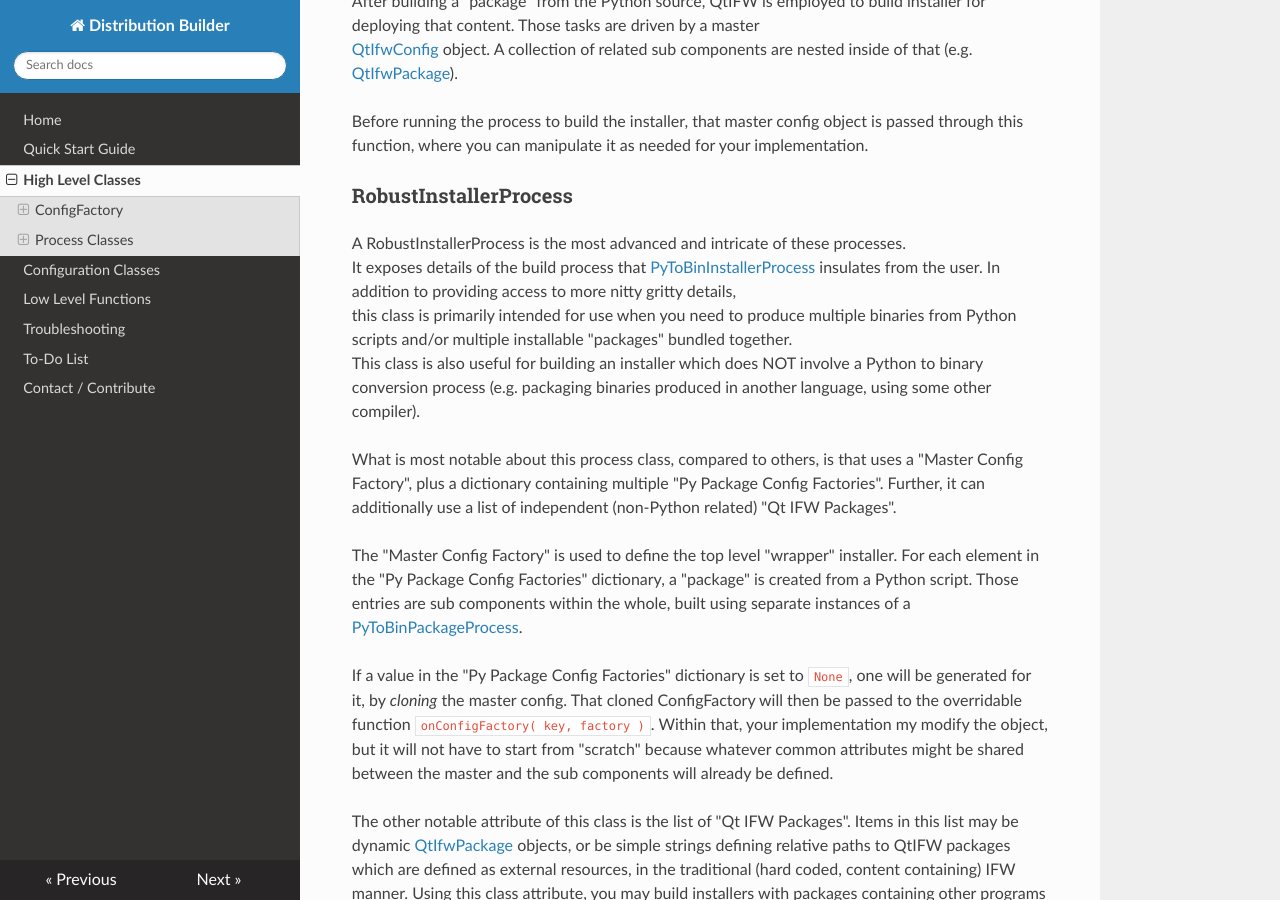
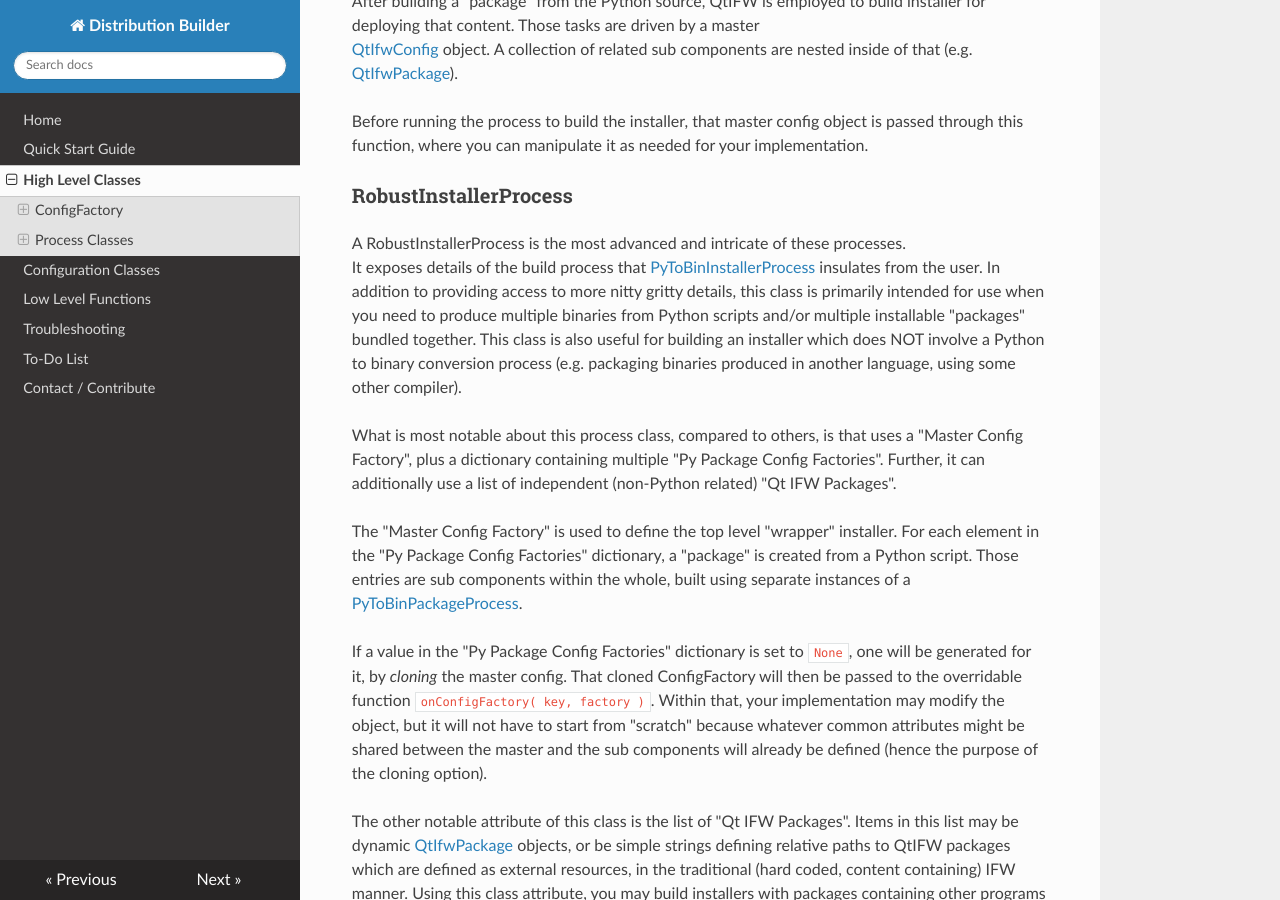
Before and after one commit to BuvinJT/distbuilder, an MkDocs documentation site: the page built from docs/HighLevel.md, in a window 1280 px wide and 900 px high, scrolled down 12742 px. Built offline with MkDocs 1.6.1, drawn with Linux system fonts in a browser that asks for light colours; nearby versions of some CDN libraries; old or Windows-style settings are respelled for this version of MkDocs; some of the changed text lies outside the part shown.

Commit message:
Final doc touch ups before v.0.7.5 release.

```diff
--- a/docs/HighLevel.md
+++ b/docs/HighLevel.md
@@ -634,9 +634,9 @@
 If a value in the "Py Package Config Factories" dictionary is set to `None`, one will
 be generated for it, by *cloning* the master config.  That cloned ConfigFactory will
 then be passed to the overridable function `onConfigFactory( key, factory )`.  Within
-that, your implementation my modify the object, but it will not have to start from
+that, your implementation may modify the object, but it will not have to start from
 "scratch" because whatever common attributes might be shared between the master and
-the sub components will already be defined.
+the sub components will already be defined (hence the purpose of the cloning option).
 
 The other notable attribute of this class is the list of "Qt IFW Packages".
 Items in this list may be dynamic [QtIfwPackage](ConfigClasses.md#qtifwpackage) objects,
```
Also changed, not shown: docs/LowLevel.md (+1 -1 lines).
